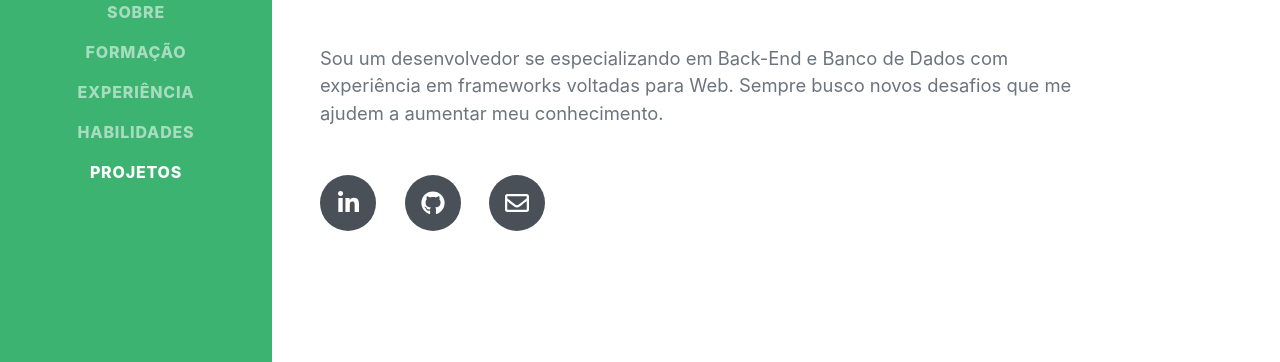
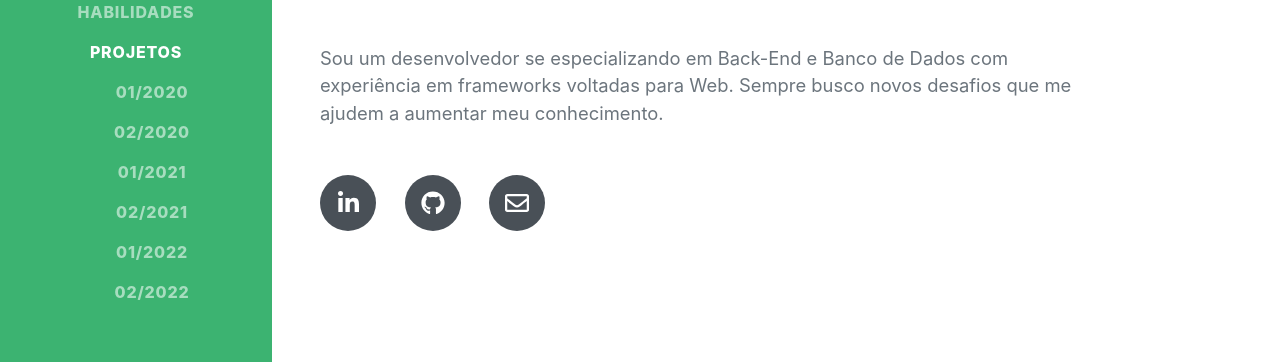
Before and after one commit to GabrielSG20/Portfolio, a plain HTML site: page index.html in a window 1280 px wide. Shown: the part 400-762 px from the top of the page. Drawn offline with nearby package versions, Linux system fonts and the light colour scheme; a web font is replaced by a local one.

```diff
--- a/index.html
+++ b/index.html
@@ -31,7 +31,15 @@
                     <li class="nav-item"><a class="nav-link js-scroll-trigger" href="#experience">Experiência</a></li>
                     <li class="nav-item"><a class="nav-link js-scroll-trigger" href="#skills">Habilidades</a></li>
                     <!--<li class="nav-item"><a class="nav-link js-scroll-trigger" href="#interests">Interesses</a></li>-->
-                    <li class="nav-item"><a class="nav-link js-scroll-trigger" href="#awards">Projetos</a></li>
+                    <li class="nav-item"><a class="nav-link js-scroll-trigger" href="#awards">Projetos</a>
+                        <ul>
+                            <li class="nav-item"><a class="nav-link js-scroll-trigger" href="#">01/2020</a></li>
+                            <li class="nav-item"><a class="nav-link js-scroll-trigger" href="#">02/2020</a></li>
+                            <li class="nav-item"><a class="nav-link js-scroll-trigger" href="#">01/2021</a></li>
+                            <li class="nav-item"><a class="nav-link js-scroll-trigger" href="#">02/2021</a></li>
+                            <li class="nav-item"><a class="nav-link js-scroll-trigger" href="#">01/2022</a></li>
+                            <li class="nav-item"><a class="nav-link js-scroll-trigger" href="#">02/2022</a></li>
+                          </ul></li>
                 </ul>
             </div>
         </nav>
```
